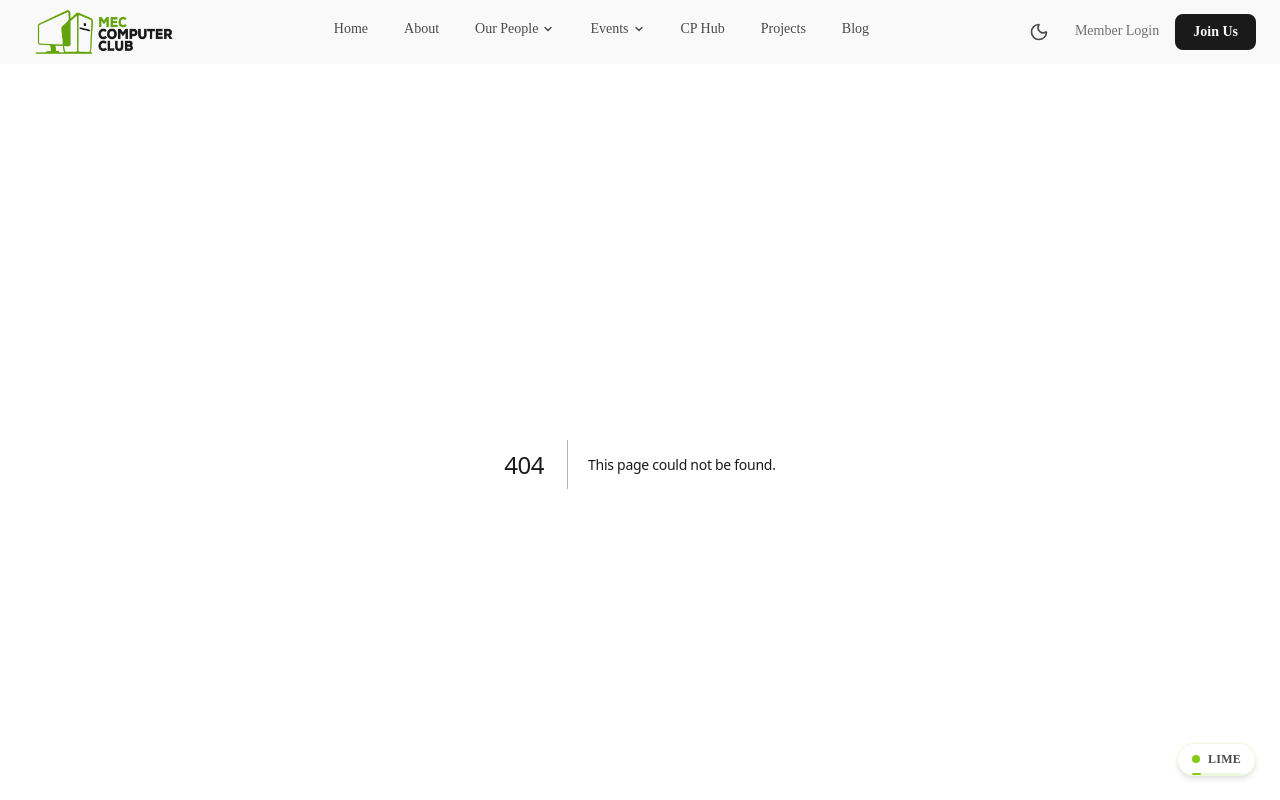
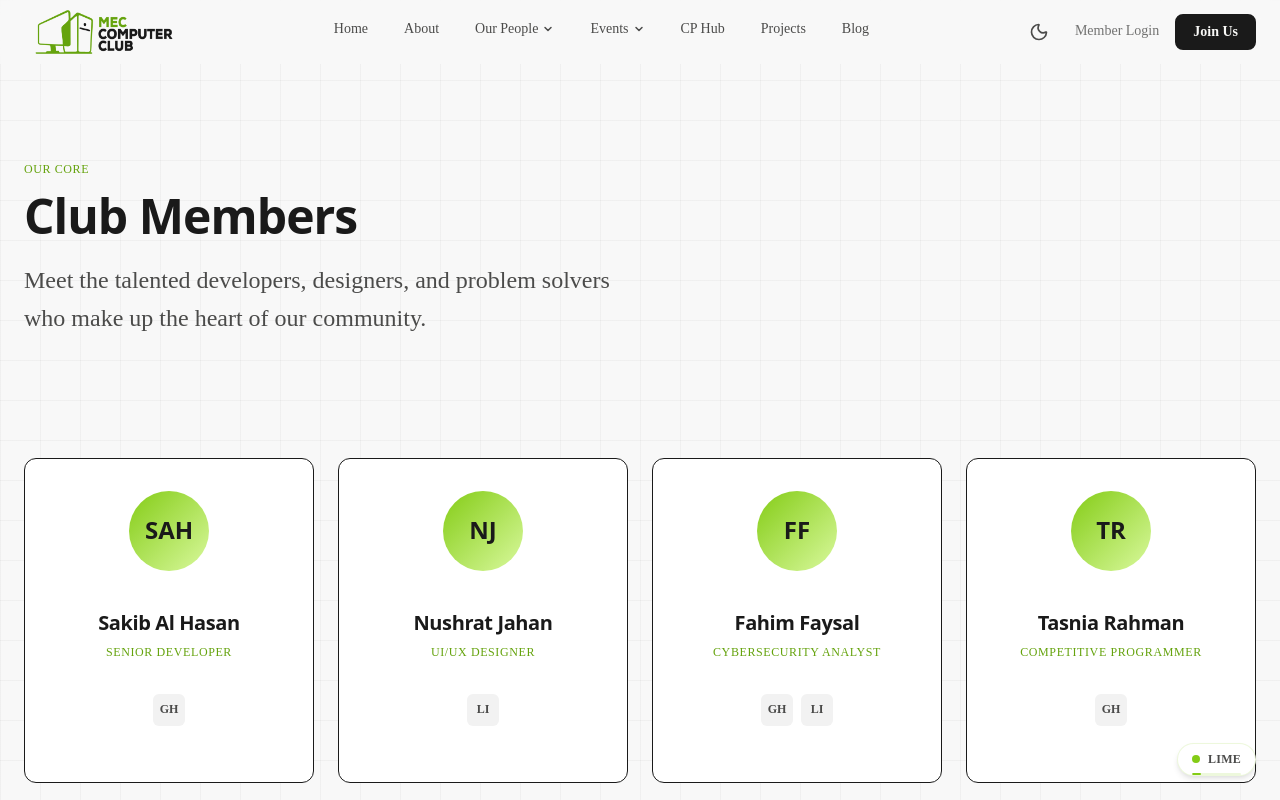
Before and after one commit to abokash590/ClubWebsite, a Next.js app: page /members in a window 1280 px wide. Before the commit this address had no page. Shown: the top 800 px of the page. Built offline with nearby package versions, Linux system fonts and the light colour scheme; a web font is replaced by a local one.

Commit message:
feat: add members page with dummy data

```diff
--- /dev/null
+++ b/src/app/members/members.css
@@ -0,0 +1,18 @@
+/* Members Page Specific Styles */
+.members-hero {
+  padding-top: var(--space-8);
+  padding-bottom: var(--space-4);
+}
+
+.members-hero__subtitle {
+  font-size: var(--text-xl);
+  color: var(--text-secondary);
+  max-width: 600px;
+  margin-top: var(--space-3);
+}
+
+@media (max-width: 768px) {
+  .members-hero {
+    padding-top: var(--space-6);
+  }
+}
--- /dev/null
+++ b/src/app/members/page.tsx
@@ -0,0 +1,35 @@
+import type { Metadata } from "next";
+import { TeamCard } from "@/components/ui/Card";
+import { activeMembers } from "@/data/members";
+import "./members.css";
+
+export const metadata: Metadata = {
+  title: "Members",
+  description: "The passionate individuals driving the MEC Computer Club.",
+};
+
+export default function MembersPage() {
+  return (
+    <>
+      <section className="section members-hero">
+        <div className="container">
+          <span className="kicker">Our Core</span>
+          <h1>Club Members</h1>
+          <p className="members-hero__subtitle">
+            Meet the talented developers, designers, and problem solvers who make up the heart of our community.
+          </p>
+        </div>
+      </section>
+
+      <section className="section section--alt">
+        <div className="container">
+          <div className="grid grid--4 stagger-children">
+            {activeMembers.map((member) => (
+              <TeamCard key={member.id} {...member} />
+            ))}
+          </div>
+        </div>
+      </section>
+    </>
+  );
+}
--- a/src/components/layout/Navbar.tsx
+++ b/src/components/layout/Navbar.tsx
@@ -21,7 +21,7 @@ const navItems = [
       { label: "Advisor Panel", href: "/advisors" },
       { label: "Alumni", href: "/alumni" },
       { label: "Executive Panel", href: "/executives" },
-      { label: "Members", href: "/about#team" },
+      { label: "Members", href: "/members" },
     ],
   },
   {
--- /dev/null
+++ b/src/data/members.ts
@@ -0,0 +1,50 @@
+export interface Member {
+  id: string;
+  name: string;
+  role: string;
+  image: string;
+  socials?: {
+    github?: string;
+    linkedin?: string;
+  };
+}
+
+export const activeMembers: Member[] = [
+  {
+    id: "mem-1",
+    name: "Sakib Al Hasan",
+    role: "Senior Developer",
+    image: "/images/members/sakib.jpg",
+    socials: {
+      github: "#",
+    },
+  },
+  {
+    id: "mem-2",
+    name: "Nushrat Jahan",
+    role: "UI/UX Designer",
+    image: "/images/members/nushrat.jpg",
+    socials: {
+      linkedin: "#",
+    },
+  },
+  {
+    id: "mem-3",
+    name: "Fahim Faysal",
+    role: "Cybersecurity Analyst",
+    image: "/images/members/fahim.jpg",
+    socials: {
+      github: "#",
+      linkedin: "#",
+    },
+  },
+  {
+    id: "mem-4",
+    name: "Tasnia Rahman",
+    role: "Competitive Programmer",
+    image: "/images/members/tasnia.jpg",
+    socials: {
+      github: "#",
+    },
+  },
+];
```
